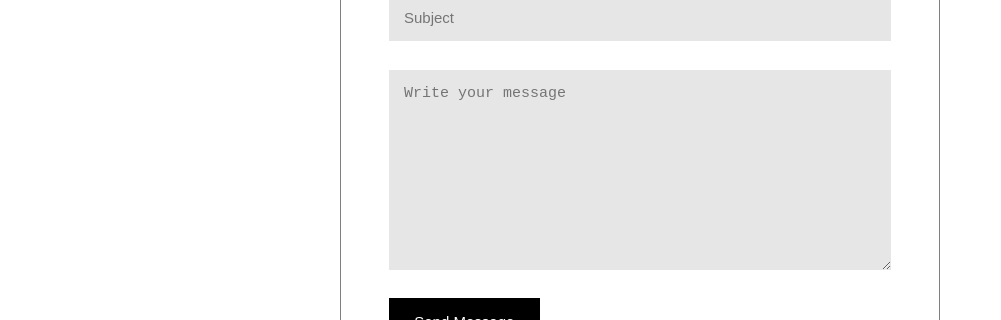
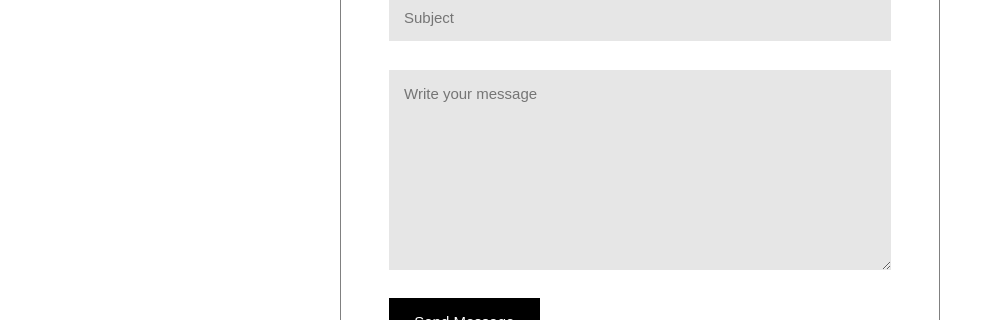
Before and after one commit to BrownEdgar/gods_of_react, a React (Vite) app: page / in a window 1280 px wide. Shown: the part 274-594 px from the top of the page, without its empty margins (0-1001 px from the left). Built offline with nearby package versions, Linux system fonts and the light colour scheme.

Commit message:
Formik-3

```diff
--- a/src/components/HOMEWORKS/HW-FORMIK/App.scss
+++ b/src/components/HOMEWORKS/HW-FORMIK/App.scss
@@ -16,6 +16,7 @@ form {
     width: 100%;
     font-size: 15px;
     padding: 1em;
+    font-family: sans-serif;
   }
   .submit {
     background-color: black;
@@ -24,9 +25,6 @@ form {
   }
   .message {
     min-height: 200px;
-    display: flex;
-    justify-content: start;
-    align-items: start;
   }
   .error{
     color: red;
```
